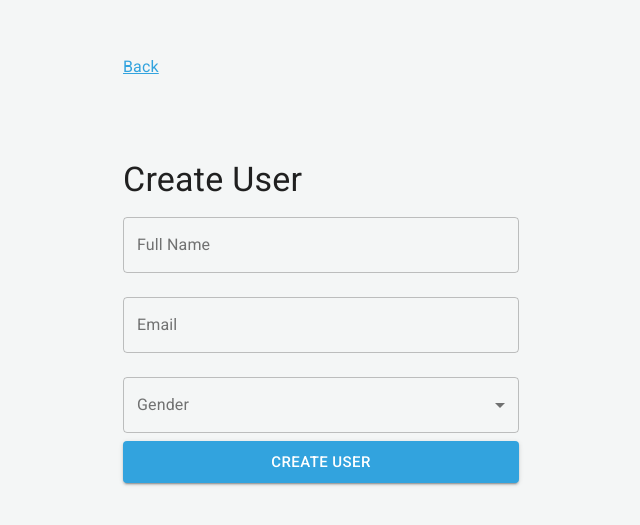
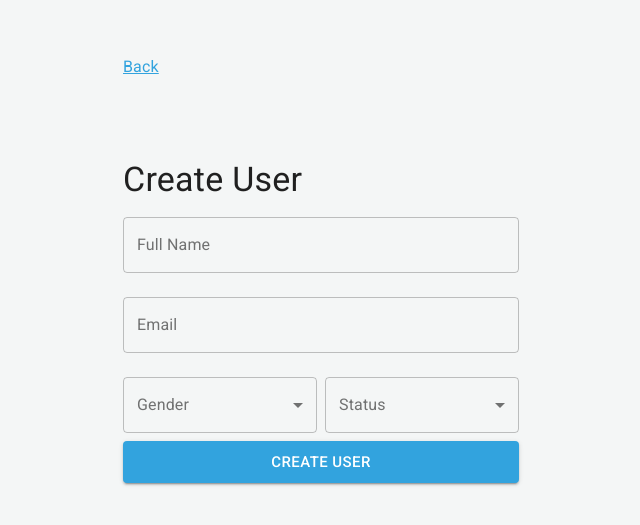
Before and after one commit to celozano/infinite-scroll, a React (Create React App) app: page /add-user in a window 1280 px wide. Shown: the part 105-630 px from the top of the page, without its empty margins (319-959 px from the left). Built offline with nearby package versions, Linux system fonts and the light colour scheme; no server answers.

Commit message:
Refactoring: move user form into its own component so it can be reused

```diff
--- /dev/null
+++ b/src/components/UserForm.js
@@ -0,0 +1,110 @@
+import { Button, Grid, MenuItem, TextField } from '@material-ui/core';
+import { useFormik } from 'formik';
+import * as yup from 'yup';
+
+const validationSchema = yup.object({
+  name: yup
+    .string('Enter you name')
+    .required('Full Name is required')
+    .max(20)
+    .test('alphabets', 'Full Name cannot contain numbers', (value) => {
+      return /^[a-zA-Z\s]*$/.test(value);
+    }),
+  email: yup
+    .string('Enter you email')
+    .email('Enter a valid email')
+    .required('Email is required'),
+  gender: yup.string('Select your gender').required('Gender is required'),
+  status: yup.string('Select a status').required('Status is required'),
+});
+
+const UserForm = ({ user, handleSubmit, isLoading, isCreated }) => {
+  const submitButtonText = user ? 'SAVE' : 'CREATE USER';
+  const formik = useFormik({
+    initialValues: {
+      name: user ? user.name : '',
+      email: user ? user.email : '',
+      gender: user ? user.gender : '',
+      status: user ? user.status : '',
+    },
+    validationSchema: validationSchema,
+    onSubmit: ({ name, email, gender, status }) => {
+      handleSubmit({ name, email, gender, status });
+    },
+  });
+
+  return (
+    <form onSubmit={formik.handleSubmit}>
+      <TextField
+        fullWidth
+        id="name"
+        label="Full Name"
+        margin="normal"
+        variant="outlined"
+        value={formik.values.name}
+        onChange={formik.handleChange}
+        error={formik.touched.name && Boolean(formik.errors.name)}
+        helperText={formik.touched.name && formik.errors.name}
+      />
+      <TextField
+        fullWidth
+        id="email"
+        label="Email"
+        margin="normal"
+        variant="outlined"
+        value={formik.values.email}
+        onChange={formik.handleChange}
+        error={formik.touched.email && Boolean(formik.errors.email)}
+        helperText={formik.touched.email && formik.errors.email}
+      />
+      <Grid container justify="space-between" spacing={1}>
+        <Grid item xs={6}>
+          <TextField
+            fullWidth
+            select
+            name="gender"
+            label="Gender"
+            margin="normal"
+            variant="outlined"
+            value={formik.values.gender}
+            onChange={formik.handleChange}
+            error={formik.touched.gender && Boolean(formik.errors.gender)}
+            helperText={formik.touched.gender && formik.errors.gender}
+          >
+            <MenuItem value="Male">Male</MenuItem>
+            <MenuItem value="Female">Female</MenuItem>
+          </TextField>
+        </Grid>
+        <Grid item xs={6}>
+          <TextField
+            fullWidth
+            select
+            name="status"
+            label="Status"
+            margin="normal"
+            variant="outlined"
+            value={formik.values.status}
+            onChange={formik.handleChange}
+            error={formik.touched.status && Boolean(formik.errors.status)}
+            helperText={formik.touched.status && formik.errors.status}
+          >
+            <MenuItem value="Active">Active</MenuItem>
+            <MenuItem value="Inactive">Inactive</MenuItem>
+          </TextField>
+        </Grid>
+      </Grid>
+      <Button
+        type="submit"
+        variant="contained"
+        color="primary"
+        size="large"
+        fullWidth
+        disabled={isLoading || isCreated}
+      >
+        {submitButtonText}
+      </Button>
+    </form>
+  );
+};
+
+export default UserForm;
--- a/src/pages/AddUser.js
+++ b/src/pages/AddUser.js
@@ -1,50 +1,23 @@
 import { useState } from 'react';
 import { Link, useHistory } from 'react-router-dom';
-import {
-  Box,
-  Button,
-  Container,
-  Grid,
-  MenuItem,
-  TextField,
-  Typography,
-} from '@material-ui/core';
+import { Box, Container, Grid, Snackbar, Typography } from '@material-ui/core';
 import { Alert } from '@material-ui/lab';
-import { useFormik } from 'formik';
-import * as yup from 'yup';
 
+import UserForm from '../components/UserForm';
+import useCreateUser from '../hooks/useCreateUser';
 import { parseError } from '../utils';
-import useCreateUser from '../hooks/useCreateUser';
-
-const validationSchema = yup.object({
-  name: yup
-    .string('Enter you name')
-    .required('Full Name is required')
-    .max(20)
-    .test('alphabets', 'Full Name cannot contain numbers', (value) => {
-      return /^[a-zA-Z\s]*$/.test(value);
-    }),
-  email: yup
-    .string('Enter you email')
-    .email('Enter a valid email')
-    .required('Email is required'),
-  gender: yup.string('Select your gender').required('Gender is required'),
-});
 
 const AddUser = () => {
+  const history = useHistory();
   const [error, setError] = useState(false);
+  const [isLoading, setIsLoading] = useState(false);
+  const [isOpen, setIsOpen] = useState(false);
+  const [isCreated, setIsCreated] = useState(false);
   const [mutate] = useCreateUser();
-  const history = useHistory();
-  const formik = useFormik({
-    initialValues: {
-      name: '',
-      email: '',
-      gender: '',
-    },
-    validationSchema: validationSchema,
-    onSubmit: async ({ name, email, gender, status = 'Active' }) => {
+  const handleSubmit = async ({ name, email, gender, status }) => {
     setError(false);
     try {
+      setIsLoading(true);
       const data = await mutate({ name, email, gender, status });
 
       if (data.code !== 201) {
@@ -52,14 +25,22 @@ const AddUser = () => {
         setError(errorMessage);
         return;
       }
-        history.push('/');
+      setIsOpen(true);
+      setIsCreated(true);
     } catch {
       setError('An error occurred, please try again later.');
+    } finally {
+      setIsLoading(false);
     }
-    },
-  });
+  };
+
+  const handleClose = () => {
+    setIsOpen(false);
+    history.push('/');
+  };
 
   return (
+    <>
       <Container maxWidth="xs">
         <Box mt={20}>
           <Grid item>
@@ -77,59 +58,26 @@ const AddUser = () => {
               </Alert>
             )}
             <Grid item>
-            <form onSubmit={formik.handleSubmit}>
-              <TextField
-                fullWidth
-                id="name"
-                label="Full Name"
-                margin="normal"
-                variant="outlined"
-                value={formik.values.name}
-                onChange={formik.handleChange}
-                error={formik.touched.name && Boolean(formik.errors.name)}
-                helperText={formik.touched.name && formik.errors.name}
+              <UserForm
+                handleSubmit={handleSubmit}
+                isLoading={isLoading}
+                isCreated={isCreated}
               />
-              <TextField
-                fullWidth
-                id="email"
-                label="Email"
-                margin="normal"
-                variant="outlined"
-                value={formik.values.email}
-                onChange={formik.handleChange}
-                error={formik.touched.email && Boolean(formik.errors.email)}
-                helperText={formik.touched.email && formik.errors.email}
-              />
-              <TextField
-                select
-                name="gender"
-                label="Gender"
-                margin="normal"
-                variant="outlined"
-                fullWidth
-                value={formik.values.gender}
-                onChange={formik.handleChange}
-                error={formik.touched.gender && Boolean(formik.errors.gender)}
-                helperText={formik.touched.gender && formik.errors.gender}
-              >
-                <MenuItem value="Male">Male</MenuItem>
-                <MenuItem value="Female">Female</MenuItem>
-              </TextField>
-              <Button
-                type="submit"
-                variant="contained"
-                color="primary"
-                size="large"
-                fullWidth
-                disabled={formik.isSubmitting}
-              >
-                Create User
-              </Button>
-            </form>
             </Grid>
           </Box>
         </Box>
       </Container>
+      <Snackbar
+        anchorOrigin={{ vertical: 'top', horizontal: 'center' }}
+        open={isOpen}
+        autoHideDuration={3000}
+        onClose={handleClose}
+      >
+        <Alert onClose={handleClose} severity="success" variant="filled">
+          Created
+        </Alert>
+      </Snackbar>
+    </>
   );
 };
 
```
Lines whose indentation alone changed are shown as unchanged.
